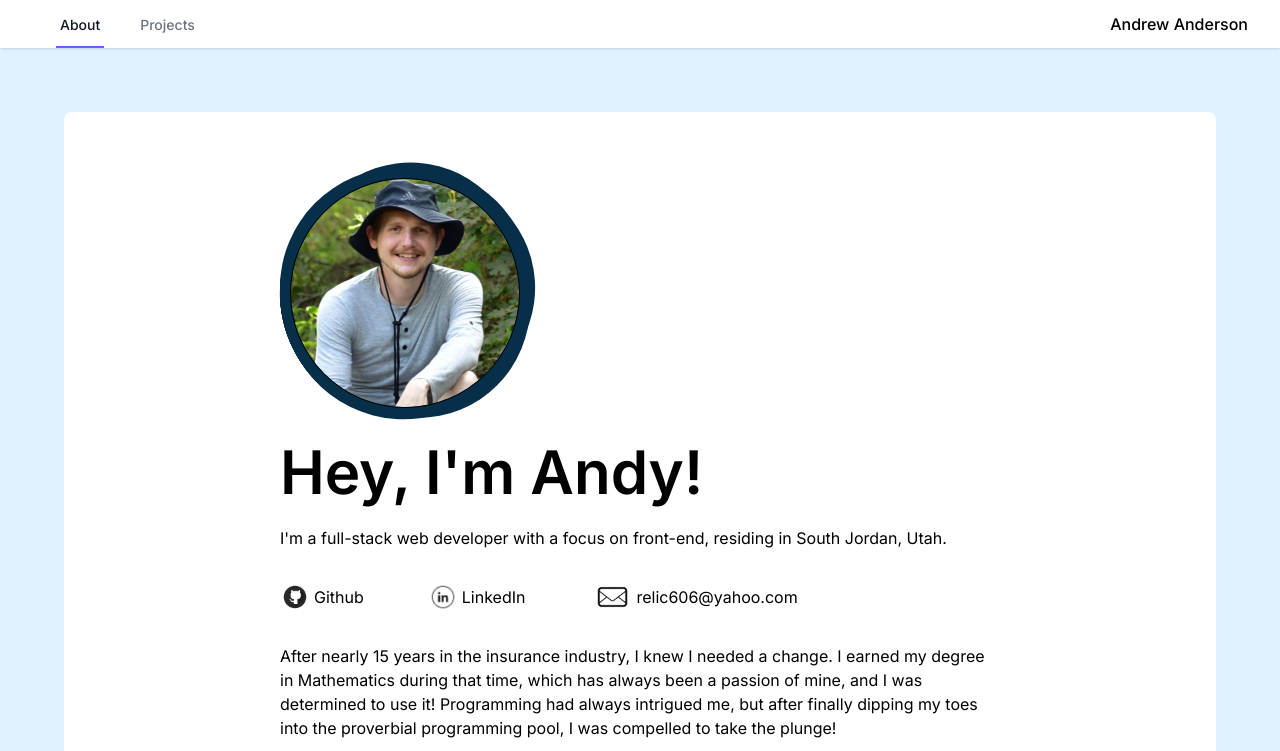
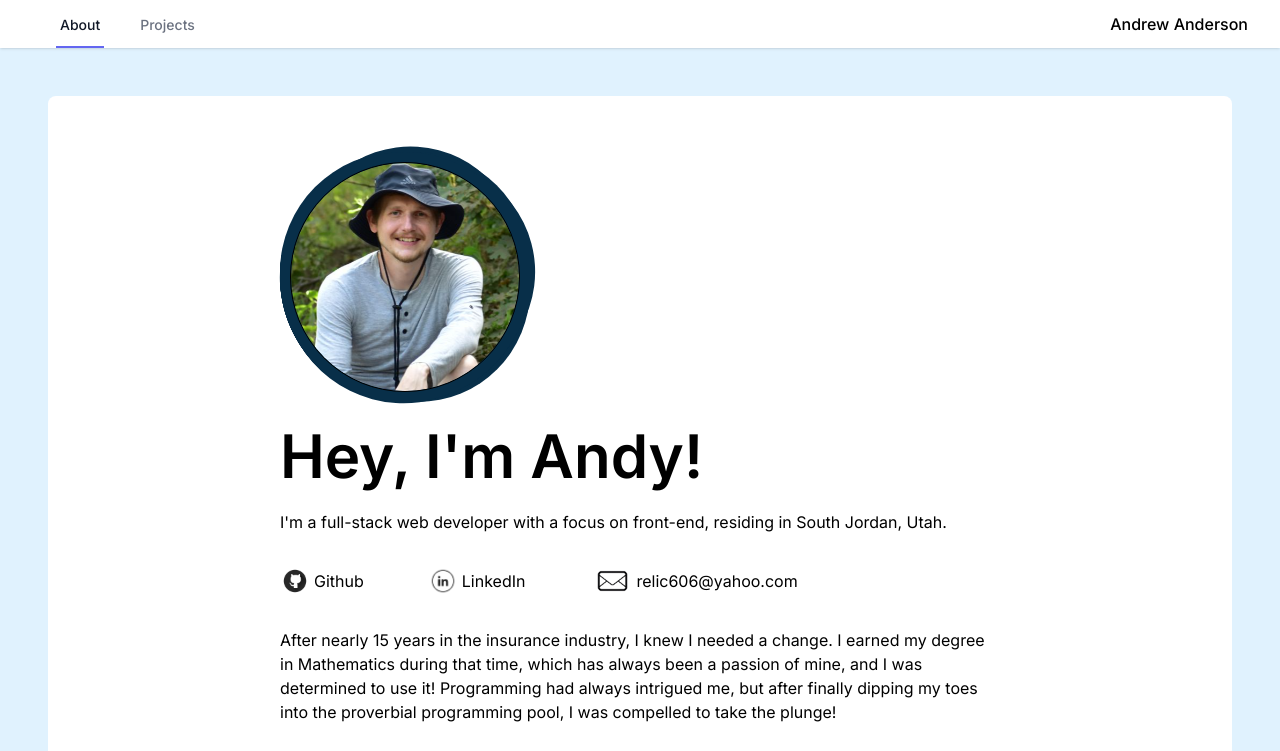
Before and after one commit to relic606/portfolio, a Next.js app: page / in a window 1280 px wide. Shown: the top 751 px of the page. Built offline with nearby package versions, Linux system fonts and the light colour scheme.

Commit message:
css changes

```diff
--- a/app/page.js
+++ b/app/page.js
@@ -5,7 +5,7 @@ import ProfileCircle from "./components/ProfileCircle";
 
 export default function App() {
 	return (
-		<main className="flex flex-row place-content-center sm:m-16 rounded-lg bg-white sm:p-8 max-w-screen-2xl mx-auto flex-wrap my-12">
+		<main className="flex flex-row place-content-center sm:m-12 rounded-lg bg-white sm:p-8 mx-auto flex-wrap my-12 sm:gap-12">
 			<section className="rounded flex place-content-center flex-col p-6 sm:about-section sm:max-w-3xl">
 				<div className="flex mx-auto sm:mx-0">
 					<ProfileCircle />
```
